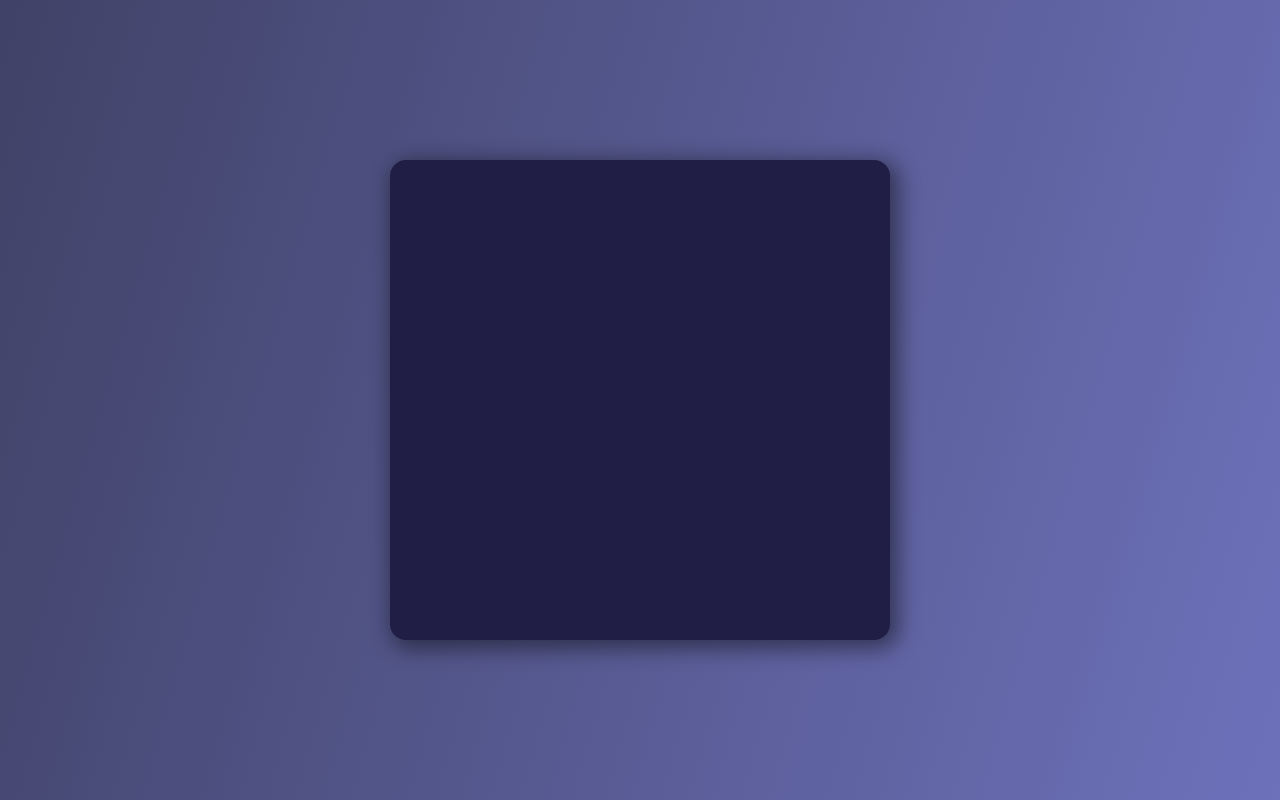
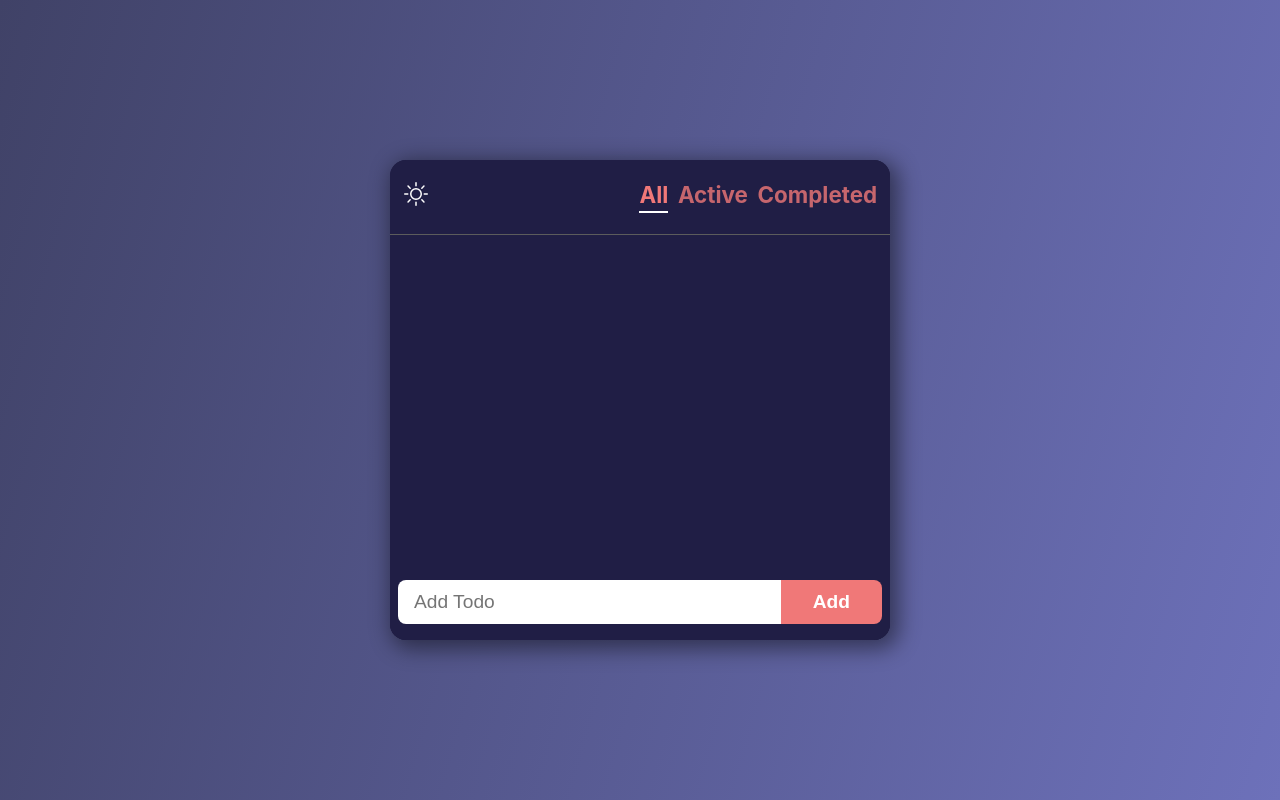
Before and after one commit to subnii/react-todo, a React (Create React App) app: page / in a window 1280 px wide. Built offline with nearby package versions, Linux system fonts and the light colour scheme.

Commit message:
컴포넌트 연결

```diff
--- a/src/App.jsx
+++ b/src/App.jsx
@@ -1,7 +1,17 @@
+import { useState } from "react";
 import "./App.css";
+import Header from "./components/header/Header";
+import TodoList from "./components/todoList/TodoList";
 
 function App() {
-  return <div></div>;
+  const [filter, setFilter] = useState("All");
+
+  return (
+    <>
+      <Header filter={filter} changeFilter={setFilter} />
+      <TodoList filter={filter} />
+    </>
+  );
 }
 
 export default App;
```
